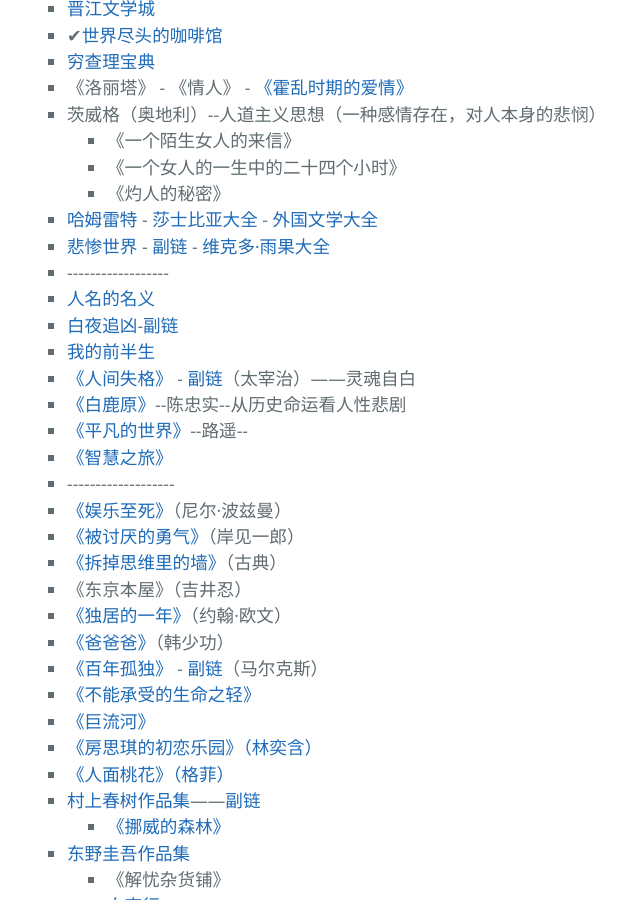
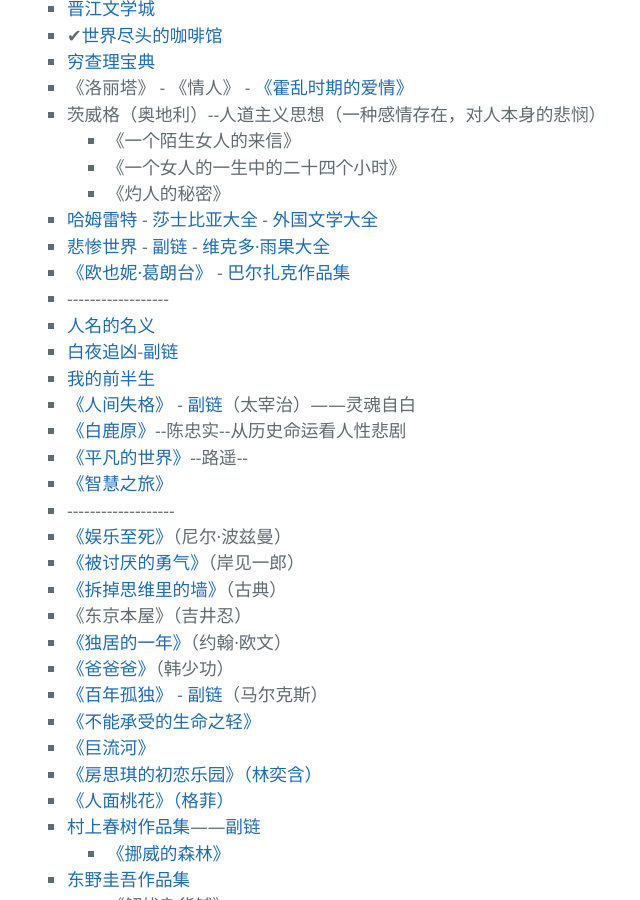
Before and after one commit to AmbroseRen/test, a Jekyll site: the page built from Library/BookListsOne.md, in a window 1280 px wide and 900 px high, scrolled down 3622 px. Shown: the whole window, without its empty margins (277-917 px from the left). Built offline with Jekyll 4.4.1, drawn with Linux system fonts in a browser that asks for light colours; our own code applies the rules of GitHub Pages for plain Markdown files; the repository's description, which GitHub fills in, is left out.

Commit message:
Update BookListsOne.md

```diff
--- a/Library/BookListsOne.md
+++ b/Library/BookListsOne.md
@@ -204,6 +204,7 @@
                     </li>
                     <li><a href="http://book.sbkk8.com/shashibiya/hamuleite/">哈姆雷特</a> - <a href="http://book.sbkk8.com/shashibiya/">莎士比亚大全</a> - <a href="http://book.sbkk8.com/waiguo/">外国文学大全</a></li>
                     <li><a href="https://www.kanunu8.com/book4/10122/">悲惨世界</a> - <a href="https://www.tianyabooks.com/book/Hugo_03/">副链</a> - <a href="http://book.sbkk8.com/waiguo/yuguo/">维克多·雨果大全</a></li>
+		    <li><a href="http://book.sbkk8.com/waiguo/baerzhakezuopinji/ouyeni_gelangtai/">《欧也妮·葛朗台》</a> - <a href="http://book.sbkk8.com/waiguo/baerzhakezuopinji/">巴尔扎克作品集</a></li>
                     <li>------------------</li>
                     <li><a href="http://www.tianyashuku.com/guanchang/2624/">人名的名义</a></li>
                     <li><a href="https://www.51shucheng.net/zhentan/baiyezhuixiong">白夜追凶</a>-<a href="http://www.weilishi.org/baiyezhuixiong/">副链</a></li>
```
